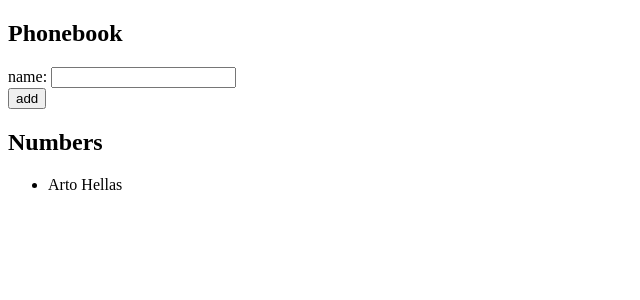
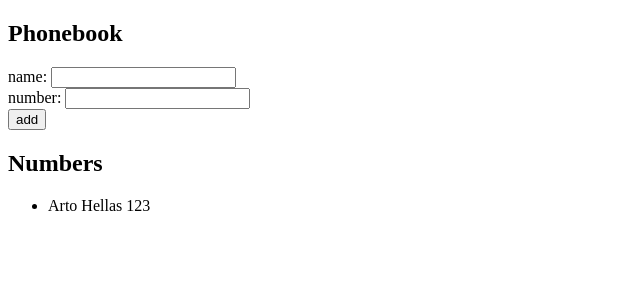
Before and after one commit to haadi05/fullstack-open, a React (Vite) app in the folder part2/phonebook/: page / in a window 1280 px wide. Shown: the top 300 px of the page, without its empty margins (0-640 px from the left). Built offline with nearby package versions, Linux system fonts and the light colour scheme.

Commit message:
Exercise-2.8

```diff
--- a/part2/phonebook/src/App.jsx
+++ b/part2/phonebook/src/App.jsx
@@ -1,8 +1,11 @@
 import { useState } from "react";
 
 const App = () => {
-  const [persons, setPersons] = useState([{ name: "Arto Hellas" }]);
+  const [persons, setPersons] = useState([
+    { name: "Arto Hellas", number: 123 },
+  ]);
   const [newName, setNewName] = useState("");
+  const [newNumber, setNewNumber] = useState("");
 
   const addPerson = (e) => {
     e.preventDefault();
@@ -14,20 +17,26 @@
     } else {
       const personObj = {
         name: newName,
+        number: newNumber,
       };
       setPersons(persons.concat(personObj));
       setNewName("");
+      setNewNumber("");
     }
   };
 
-  const handleInput = (e) => setNewName(e.target.value);
+  const handleNameInput = (e) => setNewName(e.target.value);
+  const handleNumberInput = (e) => setNewNumber(e.target.value);
 
   return (
     <div>
       <h2>Phonebook</h2>
       <form onSubmit={addPerson}>
         <div>
-          name: <input value={newName} onChange={handleInput} />
+          name: <input value={newName} onChange={handleNameInput} />
+        </div>
+        <div>
+          number: <input value={newNumber} onChange={handleNumberInput} />
         </div>
         <div>
           <button type="submit">add</button>
@@ -36,7 +45,11 @@
       <h2>Numbers</h2>
       <ul>
         {persons.map((person) => {
-          return <li key={person.name}>{person.name}</li>;
+          return (
+            <li key={person.name}>
+              {person.name} {person.number}
+            </li>
+          );
         })}
       </ul>
     </div>
```
